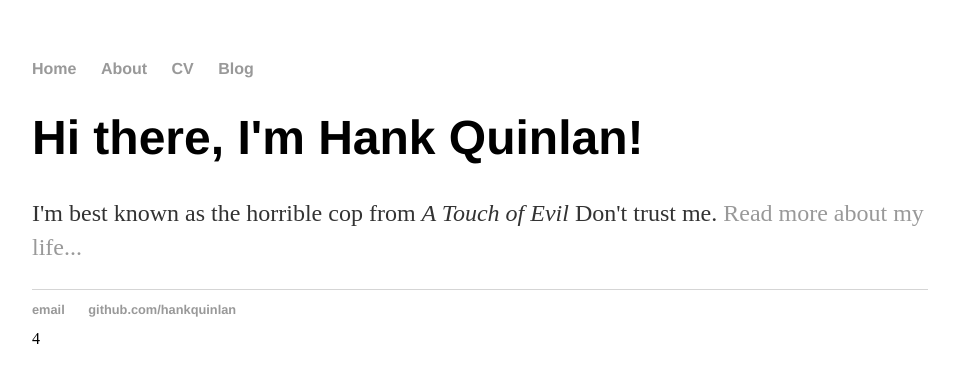
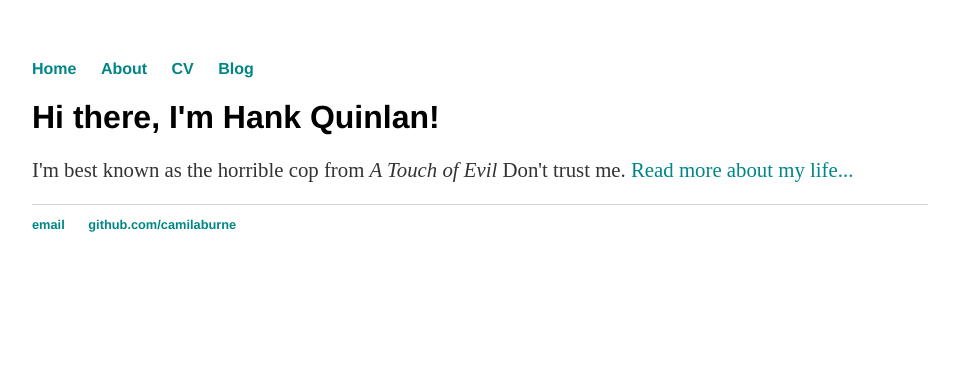
Before and after one commit to camilaburne/camilaburne.github.io, a Jekyll site: the page built from index.html, in a window 1280 px wide. Shown: the top 383 px of the page, without its empty margins (160-1119 px from the left). Built offline with Jekyll 4.4.1, drawn with Linux system fonts in a browser that asks for light colours.

Commit message:
css edit

```diff
--- a/_config.yml
+++ b/_config.yml
@@ -1,2 +1,2 @@
-name: Hank Quinlan, Horrible Cop
+name: Camila Burne
 markdown: kramdown
--- a/_layouts/default.html
+++ b/_layouts/default.html
@@ -21,8 +21,8 @@
 			</div><!-- /.container -->
 			<footer>
 	    		<ul>
-	        		<li><a href="mailto:hankquinlanhub@gmail.com">email</a></li>
-	        		<li><a href="https://github.com/hankquinlan">github.com/hankquinlan</a></li>
+	        		<li><a href="mailto:camilaburne@gmail.com">email</a></li>
+	        		<li><a href="https://github.com/camilaburne">github.com/camilaburne</a></li>
 				</ul>
 			</footer>
 		</body>
--- a/css/main.css
+++ b/css/main.css
@@ -14,18 +14,18 @@ nav ul li, footer ul li {
 }
 a {
     text-decoration: none;
-    color: #999;
+    color: #008686;
 }
 a:hover {
     text-decoration: underline;
 }
 h1 {
-    font-size: 3em;
+    font-size: 2em;
     font-family:'Helvetica', 'Arial', 'Sans-Serif';
 }
 p {
-    font-size: 1.5em;
-    line-height: 1.4em;
+    font-size: 1.3em;
+    line-height: 1.2em;
     color: #333;
 }
 footer {
@@ -35,7 +35,7 @@ footer {
 
 ul.posts {
     margin: 20px auto 40px;
-    font-size: 1.5em;
+    font-size: 1.3em;
 }
 
 ul.posts li {
--- a/index.html
+++ b/index.html
@@ -1,31 +1,8 @@
-<!DOCTYPE html>
-<html>
-	<head>
-		<title>Hank Quinlan, Horrible Cop</title>
-		<link rel="stylesheet" type="text/css" href="/css/main.css">
-
-	</head>
-	<body>
-		<nav>
-    		<ul>
-        		<li><a href="/">Home</a></li>
-	        	<li><a href="/about">About</a></li>
-        		<li><a href="/cv">CV</a></li>
-        		<li><a href="/blog">Blog</a></li>
-    		</ul>
-		</nav>
-		<div class="container">
-    		<div class="blurb">
-        		<h1>Hi there, I'm Hank Quinlan!</h1>
-				<p>I'm best known as the horrible cop from <em>A Touch of Evil</em> Don't trust me. <a href="/about">Read more about my life...</a></p>
-    		</div><!-- /.blurb -->
-		</div><!-- /.container -->
-		<footer>
-    		<ul>
-        		<li><a href="mailto:hankquinlanhub@gmail.com">email</a></li>
-        		<li><a href="https://github.com/hankquinlan">github.com/hankquinlan</a></li>
-			</ul>
-		</footer>
-	</body>
-</html>
-4
+---
+layout: default
+title: Camila Burne
+---
+<div class="blurb">
+	<h1>Hi there, I'm Hank Quinlan!</h1>
+	<p>I'm best known as the horrible cop from <em>A Touch of Evil</em> Don't trust me. <a href="/about">Read more about my life...</a></p>
+</div><!-- /.blurb -->
```
